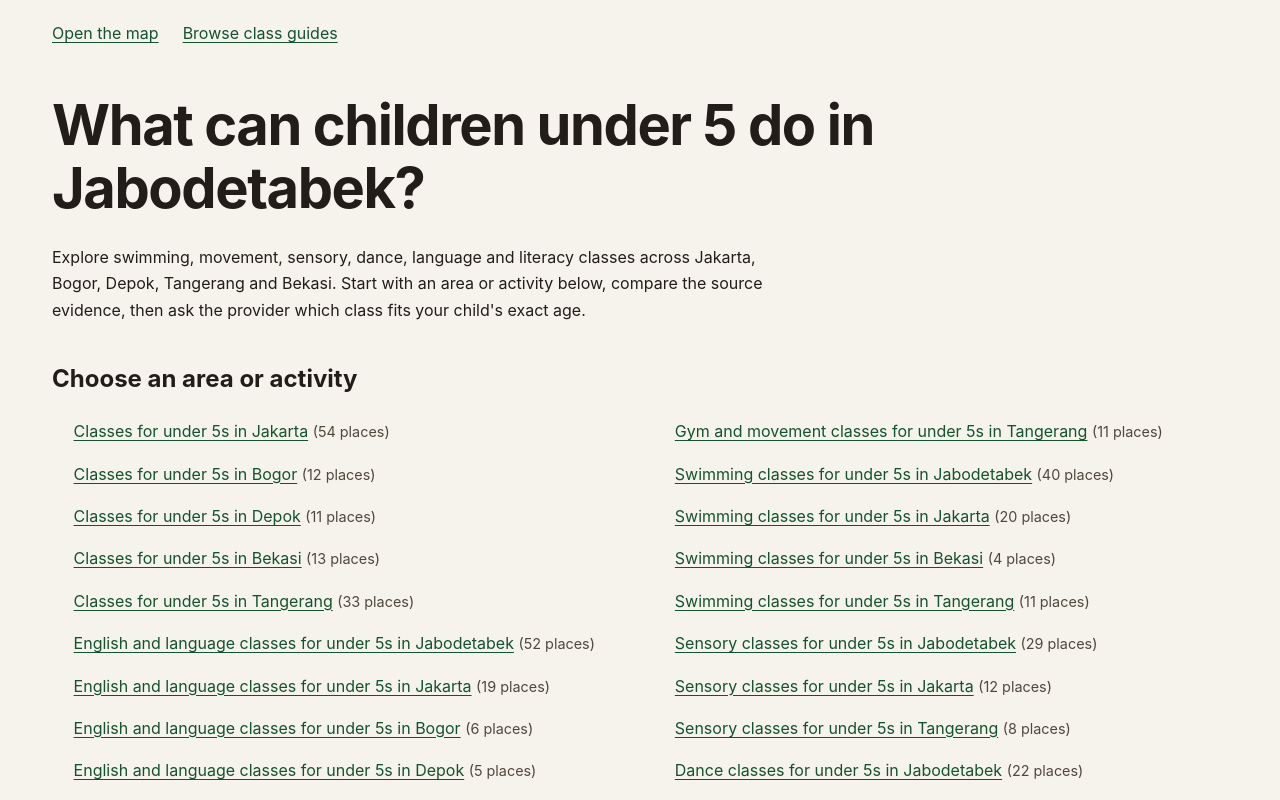
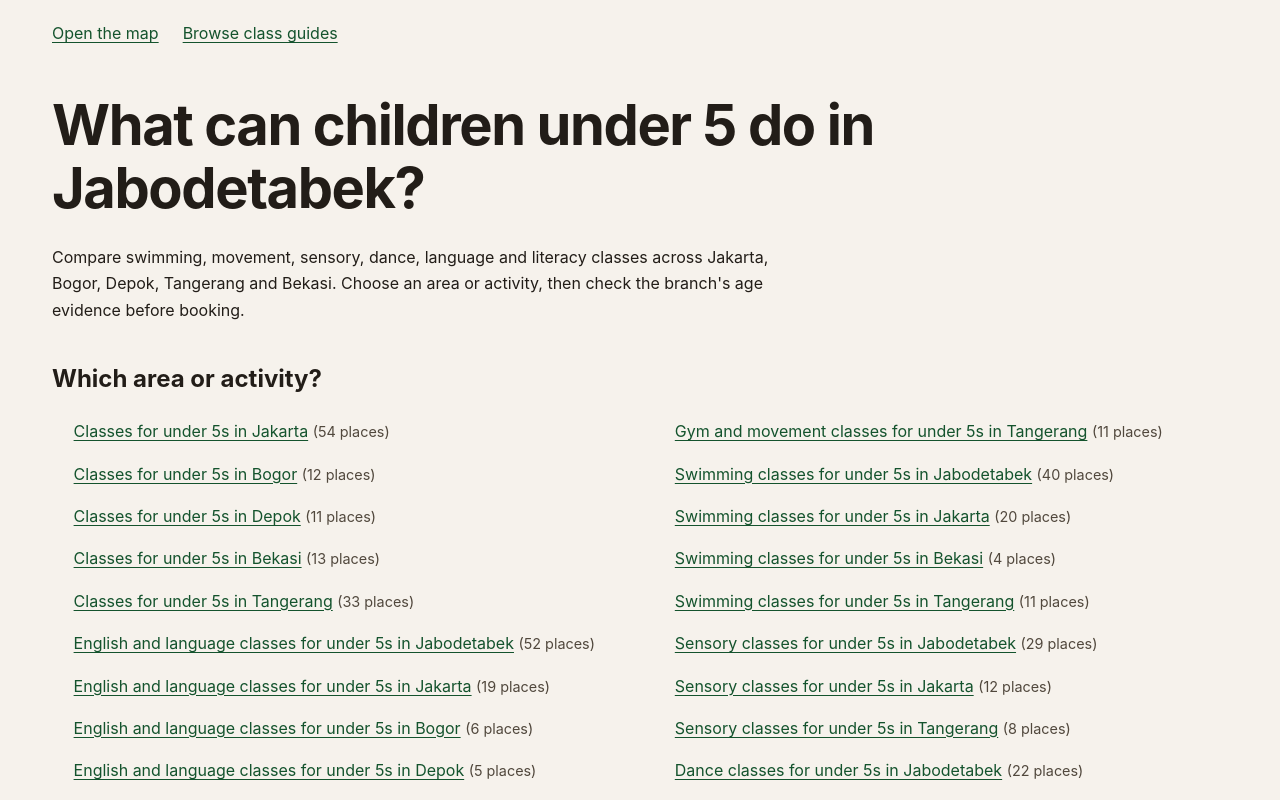
Before and after one commit to Derryl-Ditra/map-explora, a Next.js app: page /activities in a window 1280 px wide. Shown: the top 800 px of the page. Built offline with nearby package versions, Linux system fonts and the light colour scheme.

Commit message:
Revise activities page content for clarity
Updated the content and structure of the activities page to enhance clarity and user guidance.

```diff
--- a/src/app/activities/page.tsx
+++ b/src/app/activities/page.tsx
@@ -5,5 +5,5 @@ import { buildAnswerGroups, SITE_URL } from '@/utils/discovery';
 export const metadata: Metadata = { title: 'What can children under 5 do in Jabodetabek?', description: 'Browse provider-listed class options by area and activity, with branch age evidence and official sources to check before visiting.', alternates: { canonical: `${SITE_URL}/activities/` } };
 export default function Activities() {
   const groups = buildAnswerGroups(VENUES);
-  return <><h1>What can children under 5 do in Jabodetabek?</h1><p>Explore swimming, movement, sensory, dance, language and literacy classes across Jakarta, Bogor, Depok, Tangerang and Bekasi. Start with an area or activity below, compare the source evidence, then ask the provider which class fits your child&apos;s exact age.</p><h2>Choose an area or activity</h2><ul className="guide-index">{groups.map(g => <li key={g.slug}><Link href={`/activities/${g.slug}/`}>{g.title}</Link> <span className="evidence">({g.venues.length} places)</span></li>)}</ul><h2>How to use these guides</h2><p>We group the map&apos;s official-listed records. That means the provider lists the branch, not that a place is open today or a class has space. We preserve brand-level age claims separately from branch-level evidence. Missing ages stay unknown. No schedules, prices or age suitability are inferred.</p><p>Some places offer several activities. A category is a discovery aid, not proof that a particular program is running at that branch. Check the linked evidence and contact the provider before travelling or paying.</p></>;
+  return <><h1>What can children under 5 do in Jabodetabek?</h1><p>Compare swimming, movement, sensory, dance, language and literacy classes across Jakarta, Bogor, Depok, Tangerang and Bekasi. Choose an area or activity, then check the branch&apos;s age evidence before booking.</p><h2>Which area or activity?</h2><ul className="guide-index">{groups.map(g => <li key={g.slug}><Link href={`/activities/${g.slug}/`}>{g.title}</Link> <span className="evidence">({g.venues.length} places)</span></li>)}</ul><h2>What do these listings mean?</h2><p>Each place is on a provider&apos;s branch list. Ages are 0 to 59 months; brand policies do not confirm branch classes. Source snapshots are not live opening hours, prices or availability. Ask the provider before travelling or paying.</p></>;
 }
```
